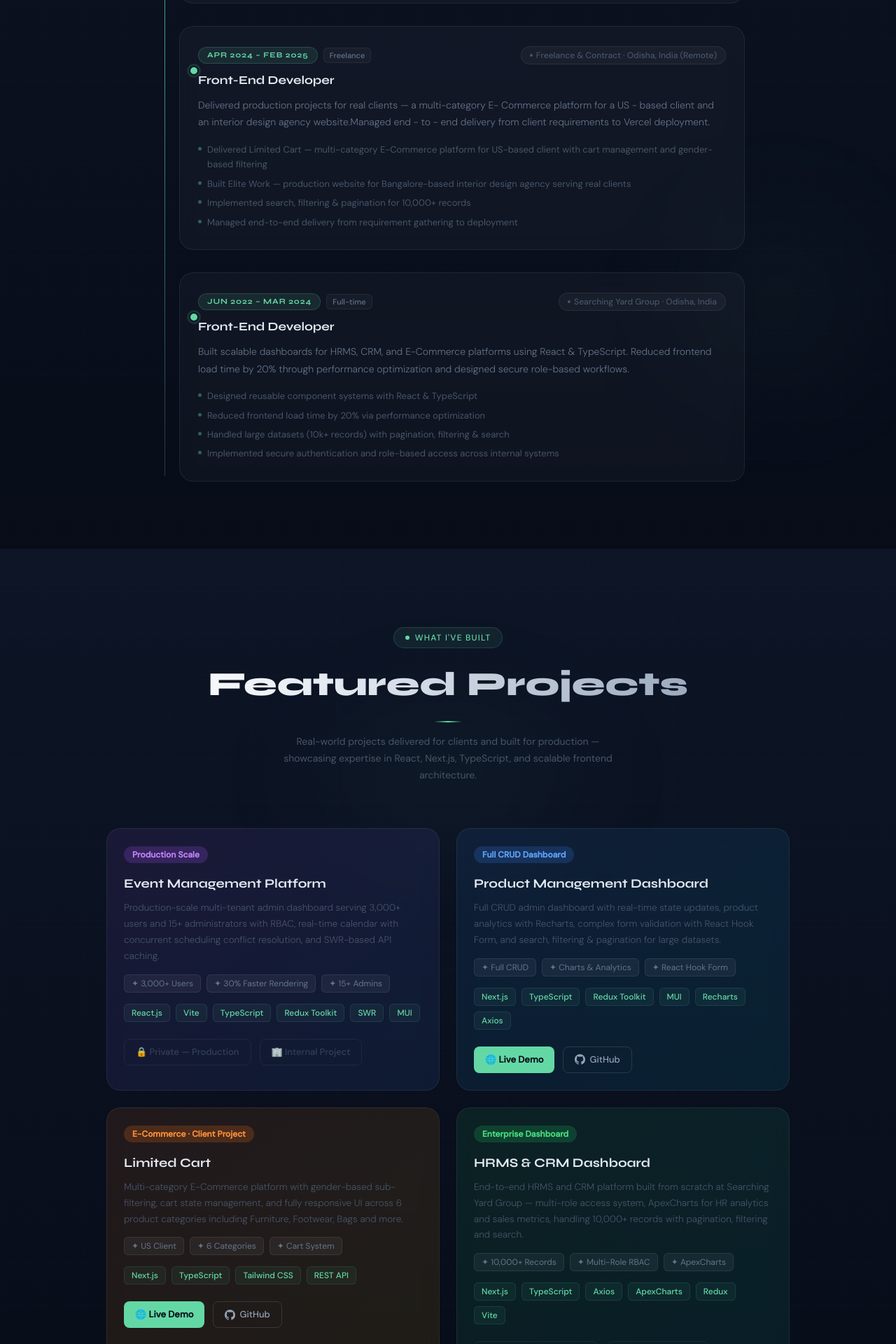
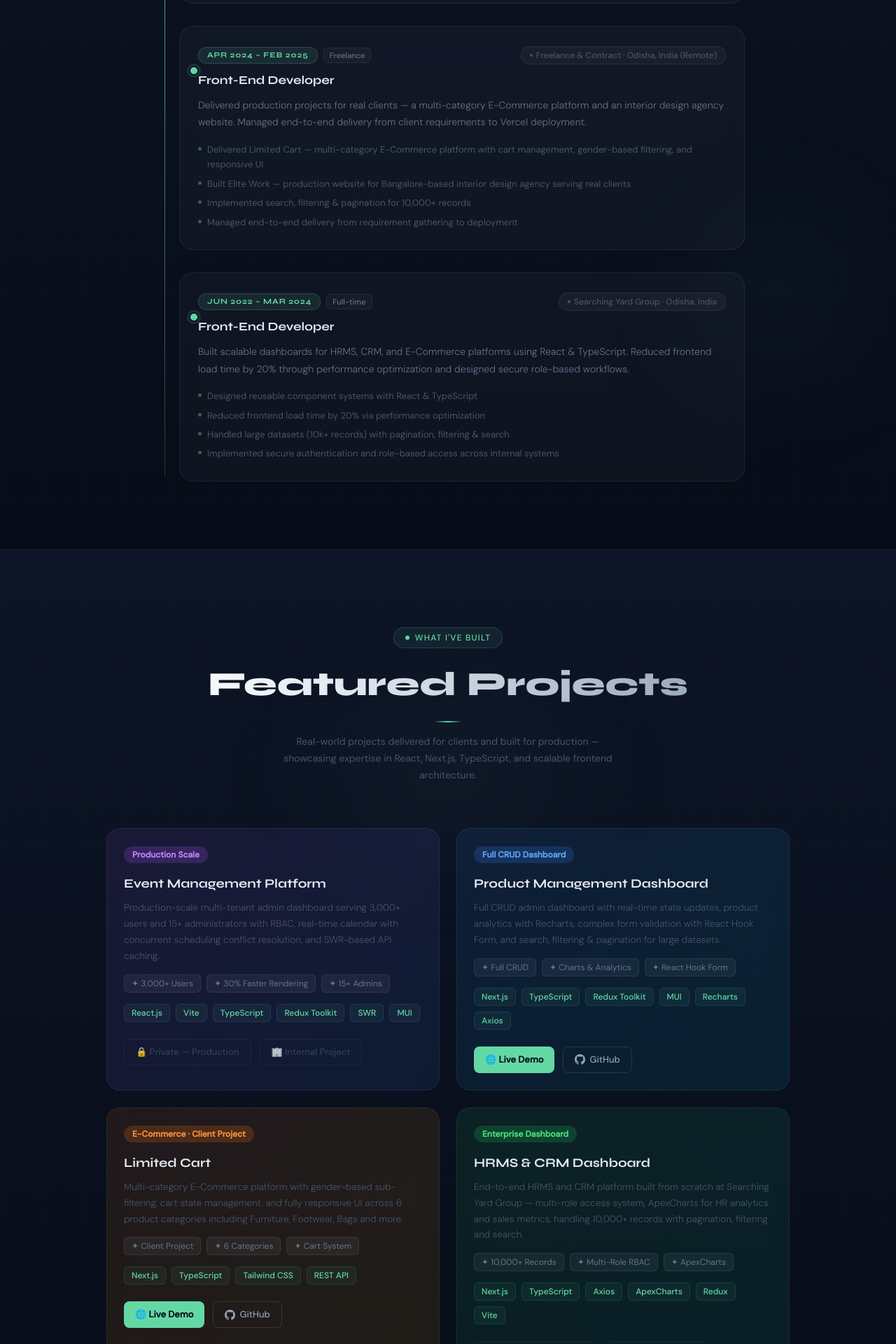
Before and after one commit to Coader-Sasmi/my-portfolio-website, a Next.js app: page /#skill in a window 1280 px wide. Shown: the part 3980-5900 px from the top of the page at 70% size. Built offline with nearby package versions, Linux system fonts and the light colour scheme; no server answers.

Commit message:
remove US client mention from experience and projects

```diff
--- a/src/app/components/Experience.tsx
+++ b/src/app/components/Experience.tsx
@@ -37,9 +37,9 @@ const experiencesData: ExperienceItem[] = [
     date: "Apr 2024 – Feb 2025",
     type: "Freelance",
     description:
-      "Delivered production projects for real clients — a multi-category E- Commerce platform for a US - based client and an interior design agency website.Managed end - to - end delivery from client requirements to Vercel deployment.",
+      "Delivered production projects for real clients — a multi-category E-Commerce platform and an interior design agency website. Managed end-to-end delivery from client requirements to Vercel deployment.",
     bullets: [
-      "Delivered Limited Cart — multi-category E-Commerce platform for US-based client with cart management and gender-based filtering",
+      "Delivered Limited Cart — multi-category E-Commerce platform with cart management, gender-based filtering, and responsive UI",
       "Built Elite Work — production website for Bangalore-based interior design agency serving real clients",
       "Implemented search, filtering & pagination for 10,000+ records",
       "Managed end-to-end delivery from requirement gathering to deployment",
--- a/src/app/components/Projects.tsx
+++ b/src/app/components/Projects.tsx
@@ -40,7 +40,7 @@ const projects = [
         title: "Limited Cart",
         description:
             "Multi-category E-Commerce platform with gender-based sub-filtering, cart state management, and fully responsive UI across 6 product categories including Furniture, Footwear, Bags and more.",
-        metrics: ["US Client", "6 Categories", "Cart System"],
+        metrics: ["Client Project", "6 Categories", "Cart System"],
         tech: ["Next.js", "TypeScript", "Tailwind CSS", "REST API"],
         live: "https://limited-cart.vercel.app/",
         github: "https://github.com/Coader-Sasmi/limited_cart",
```
